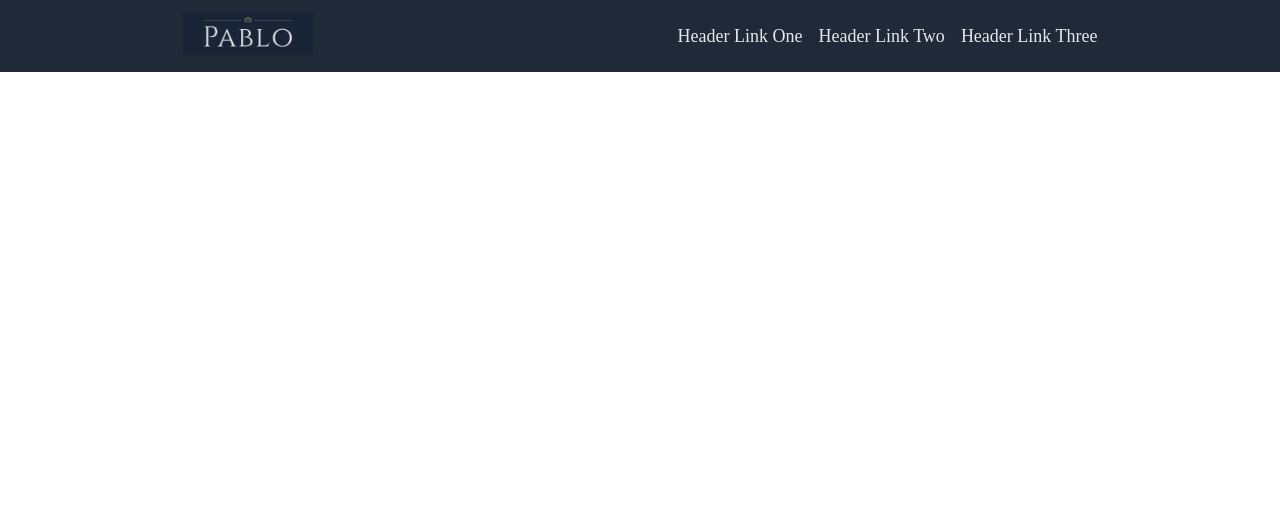
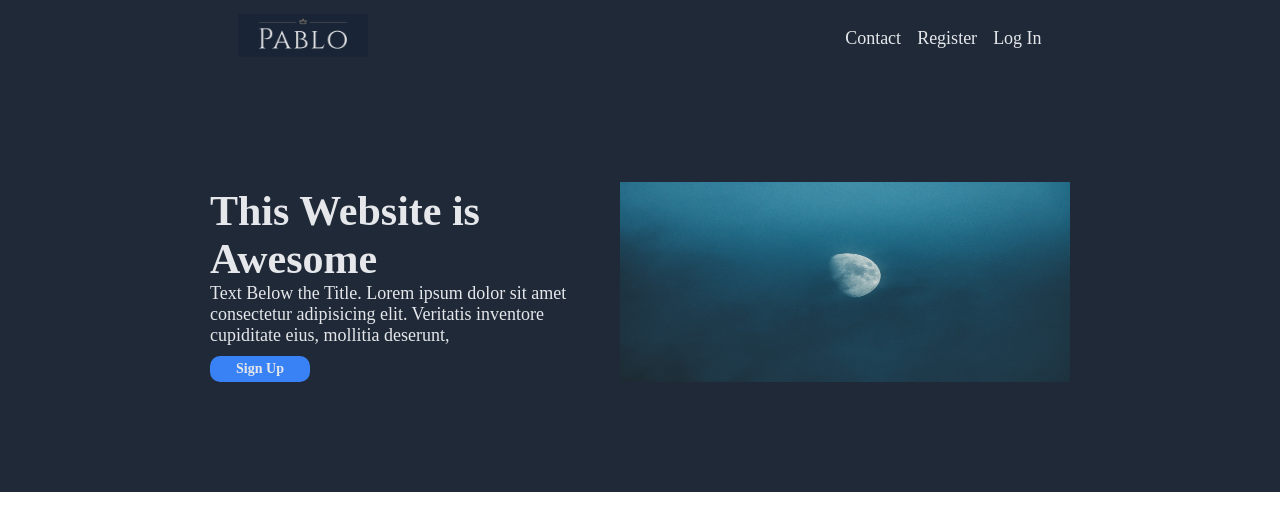
Before and after one commit to McArthur11/Landing-Page-Odin, a plain HTML site: page index.html in a window 1280 px wide. Drawn offline with Linux system fonts and the light colour scheme.

Commit message:
Below Header Done

```diff
--- a/index.html
+++ b/index.html
@@ -10,10 +10,20 @@
         <a href=""><img class="header-logo" src="logo.png" alt="Logo"></a>
         <div class="header-links">
             <ul>
-                <li><a href="">Header Link One</a></li>
-                <li><a href="">Header Link Two</a></li>
-                <li><a href="">Header Link Three</a></li>
+                <li><a href="">Contact</a></li>
+                <li><a href="">Register</a></li>
+                <li><a href="">Log In</a></li>
             </ul>
+        </div>
+    </div>
+    <div class="hero">
+        <div class="left-hero">
+            <h1>This Website is Awesome</h1>
+            <p class="secondarytext">Text Below the Title. Lorem ipsum dolor sit amet consectetur adipisicing elit. Veritatis inventore cupiditate eius, mollitia deserunt, </p>
+            <button>Sign Up</button>
+        </div>
+        <div class="right-hero">
+            <img class="placeholder" src="img/pexels-david-selbert-6468238.jpg" alt="PlaceholderBCKGRND">
         </div>
     </div>
 </body>
--- a/main.css
+++ b/main.css
@@ -1,6 +1,7 @@
 * {
     margin: 0;
     padding: 0;
+    font-family: 'Times New Roman', Times, serif;
 }
 
 .header-logo {
@@ -28,5 +29,50 @@ ul {
     display: flex;
     justify-content: space-around;
     align-items: center;
-    height: 72px;
+    height: 76px;
 }
+
+.placeholder {
+    width: 450px;
+    height: 200px;
+    object-fit: fill;
+}
+
+.hero {
+    background-color: #1f2937;
+    color: #e5e7eb;
+    display: flex;
+    height: 26pc;
+    justify-content: center;
+    align-content: center;
+    gap: 40px;
+    flex-flow: column wrap;
+
+}
+
+.left-hero {
+    max-width: 370px;
+    max-height: 370px;
+}
+
+h1 {
+    font-weight: bolder;
+    font-size: 42px;
+}
+
+.secondarytext {
+    font-size: 18px;
+    color: #e5e7eb;
+}
+
+button {
+    background-color: #3882f6;
+    color: #e5e7eb;
+    width: 100px;
+    height: 26px;
+    border-radius: 10px;
+    border: none;
+    font-weight: 900;
+    margin-top: 10px;
+    font-size: 14px;
+}
```
